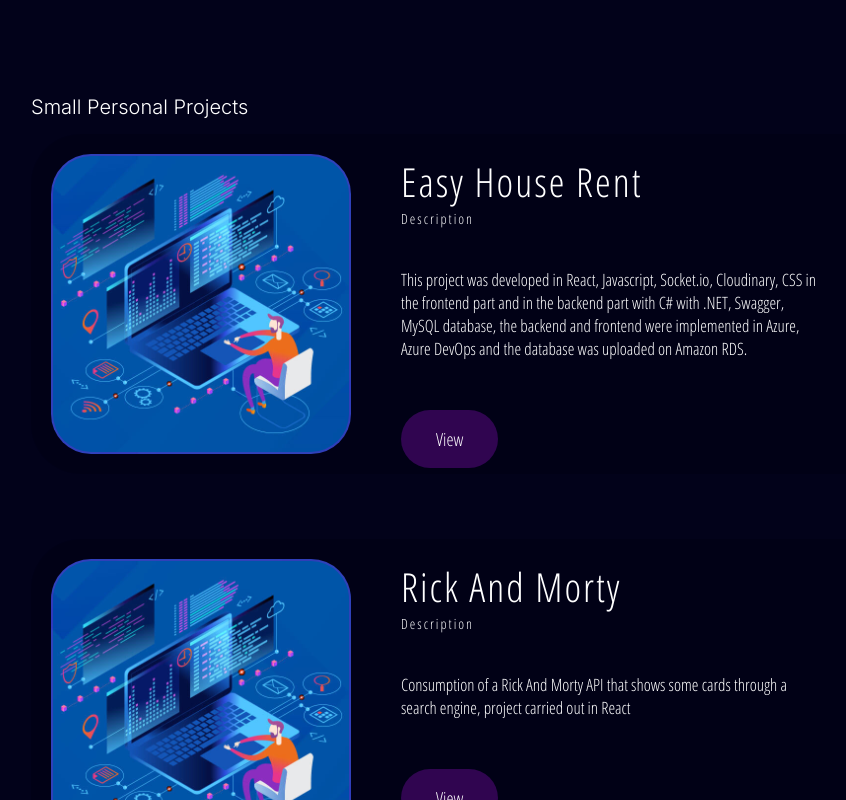
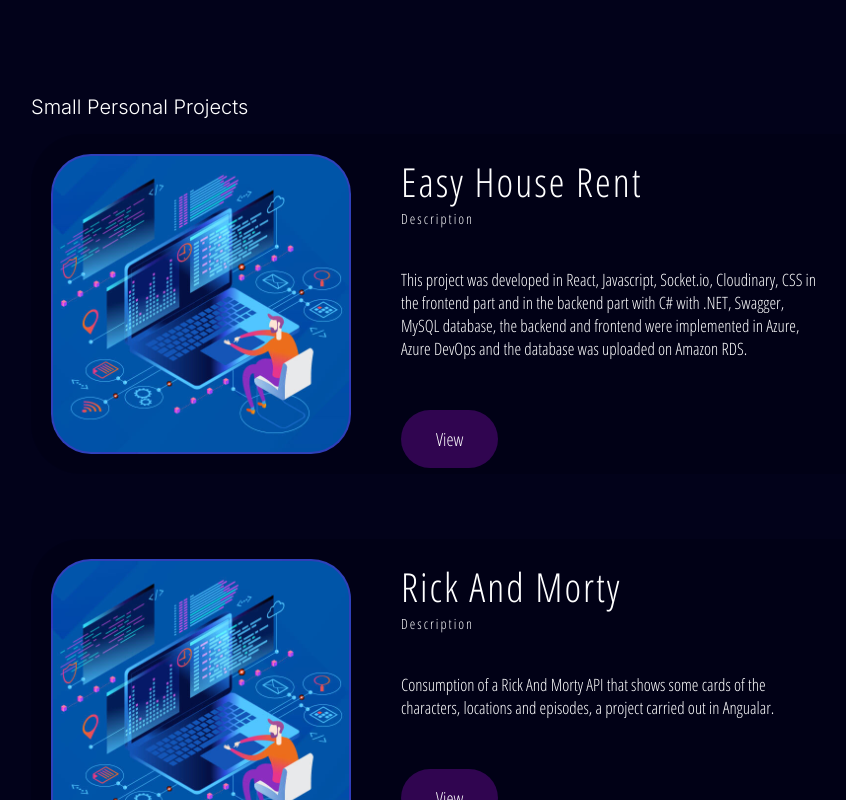
Before and after one commit to JuanFlorez1326/Portfolio-1.0, a React (Create React App) app: page / in a window 1280 px wide. Shown: the part 2000-2800 px from the top of the page, without its empty margins (169-1015 px from the left). Built offline with nearby package versions, Linux system fonts and the light colour scheme.

Commit message:
NEW: New rick and morty project added

```diff
--- a/src/components/Projects/Projects.jsx
+++ b/src/components/Projects/Projects.jsx
@@ -27,22 +27,10 @@
           <h1 className="name">Rick And Morty</h1>
           <h3 className="position">Description</h3>
           <h4 className="about">
-            Consumption of a Rick And Morty API that shows some cards through a search engine,
-            project carried out in React
+            Consumption of a Rick And Morty API that shows some cards of the characters,
+            locations and episodes, a project carried out in Angualar.
           </h4>
-          <a href="https://api-rick-and-morty-search.netlify.app" target='_blank' rel='noopener noreferrer' className="contact-member"><span>View</span></a>
-        </div>
-      </div>
-
-      <div className="member member-3">
-        <div className="member-img"></div>
-        <div className="member-info">
-          <h1 className="name">Software Quality</h1>
-          <h3 className="position">Description</h3>
-          <h4 className="about">
-            Project on the Quality of Software carried out in HTML and CSS.
-          </h4>
-          <a href="https://software-quality.netlify.app/" target='_blank' rel='noopener noreferrer' className="contact-member"><span>View</span></a>
+          <a href="https://rick-and-morty-angular-app.vercel.app" target='_blank' rel='noopener noreferrer' className="contact-member"><span>View</span></a>
         </div>
       </div>
     </div>
```
Also changed, not shown: 2 other files (tests, documents, lock files or other folders).
